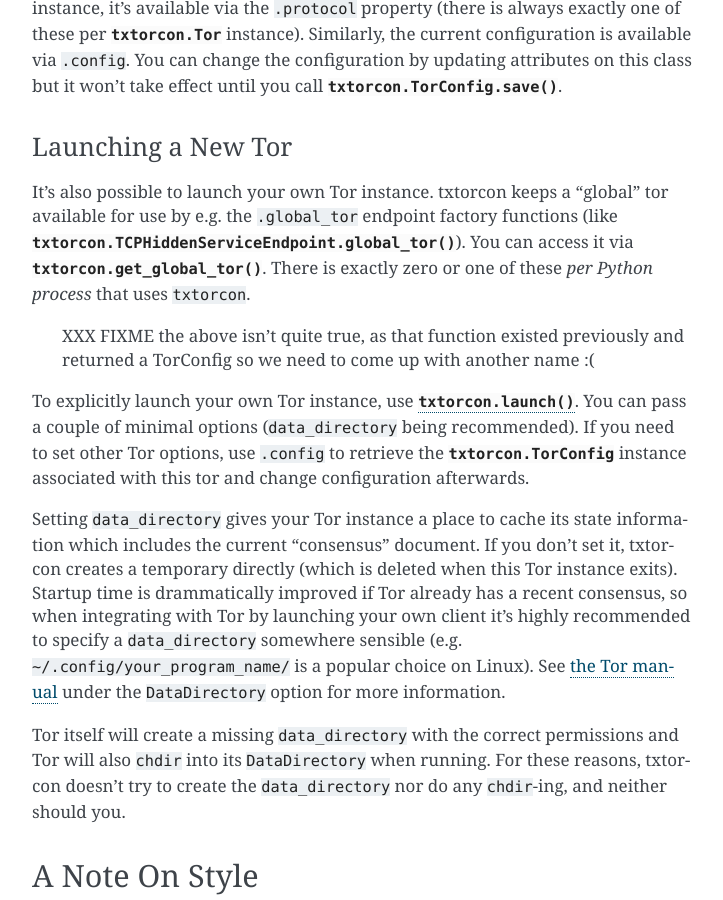
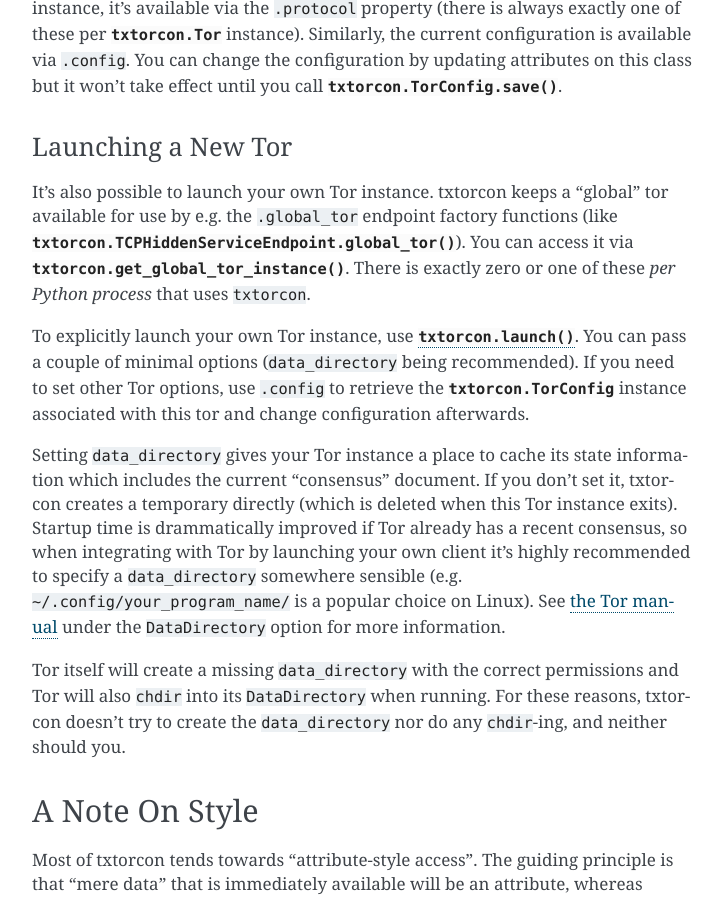
Before and after one commit to meejah/txtorcon, a Sphinx documentation site: the page built from docs/guide.rst, in a window 1280 px wide and 900 px high, scrolled down 2535 px. Shown: the whole window, without its empty margins (388-1111 px from the left). Built offline with Sphinx 7.4.7, drawn with Linux system fonts in a browser that asks for light colours; the version number could not be read and is left out; some of the changed text lies outside the part shown.

Commit message:
correct docs (get_global_tor_instance)

```diff
--- a/docs/guide.rst
+++ b/docs/guide.rst
@@ -115,12 +115,8 @@
 "global" tor available for use by e.g. the ``.global_tor`` endpoint
 factory functions (like
 :func:`txtorcon.TCPHiddenServiceEndpoint.global_tor`). You can access
-it via :func:`txtorcon.get_global_tor`. There is exactly zero or one
-of these *per Python process* that uses ``txtorcon``.
-
- XXX FIXME the above isn't quite true, as that function existed
- previously and returned a TorConfig so we need to come up with
- another name :(
+it via :func:`txtorcon.get_global_tor_instance`. There is exactly zero
+or one of these *per Python process* that uses ``txtorcon``.
 
 To explicitly launch your own Tor instance, use
 :meth:`txtorcon.launch`. You can pass a couple of minimal options
@@ -549,7 +545,7 @@
  - if you don't even want anyone to be able to decrypt the descriptor
    without a unique URL *and* a secret authentication token, you want
    **stealth** authentication (a lot less scalable; for only "a few"
-   clients less than 16 in latest Tor).
+   clients -- less than 16 in latest Tor).
 
 
 Non-Authenticated Services
```
